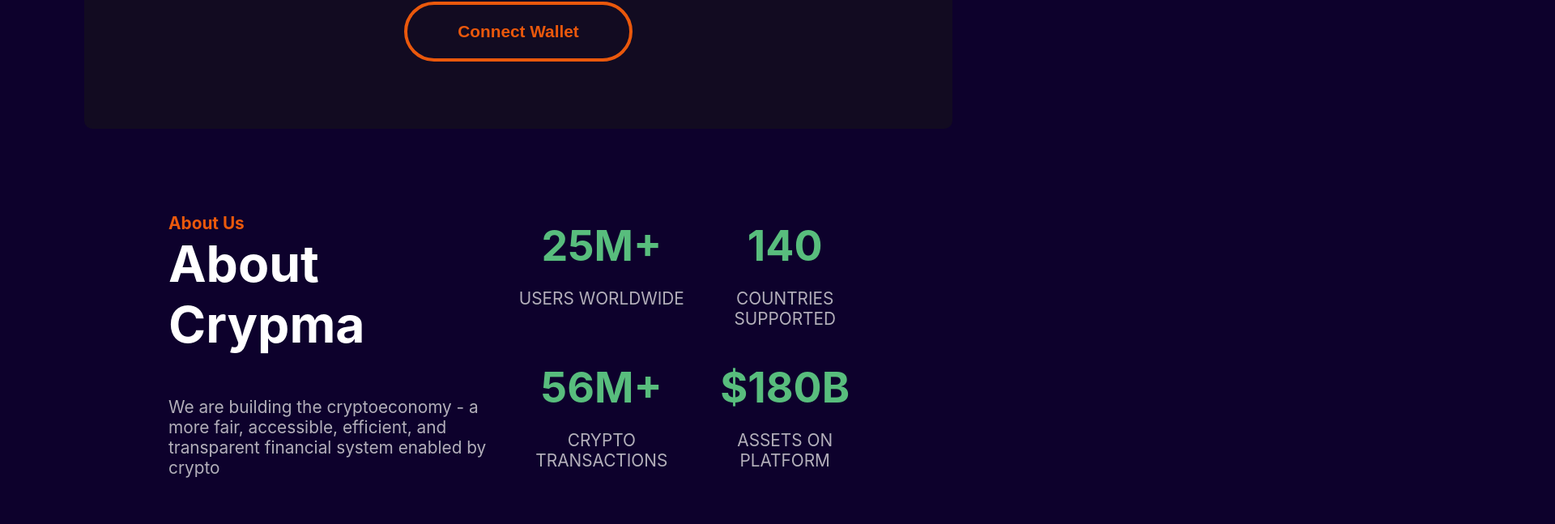
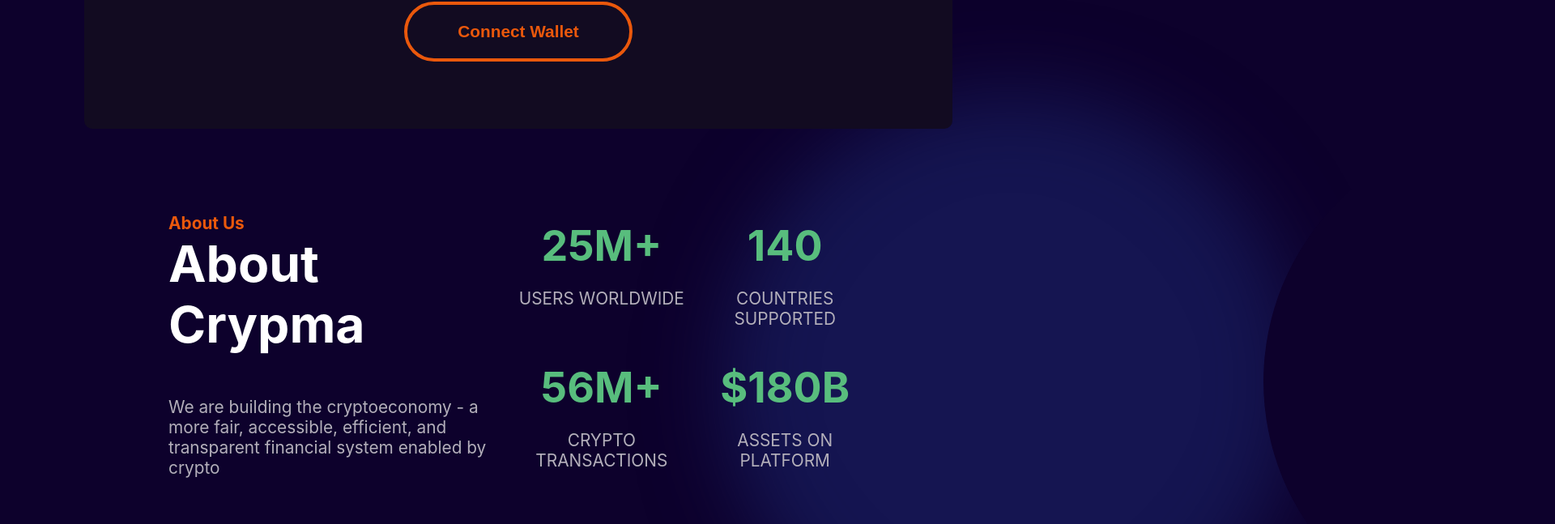
Before and after one commit to turtledev65/Crypma, a React (Vite) app: page / in a window 1280 px wide. Shown: the part 2089-2736 px from the top of the page at 81% size, 1920 px wide, since content can reach past the window. Built offline with nearby package versions, Linux system fonts and the light colour scheme; no server answers.

Commit message:
feat: add glow to the page for sections and text

```diff
--- a/src/App.tsx
+++ b/src/App.tsx
@@ -58,7 +58,7 @@ function App() {
       </Navbar>
       <Hero backgroundImg={heroBg}>
         <p className="tagline">Crypto for future</p>
-        <h1 className="font-bold color-white">Buy, Sell and Trade Crypto</h1>
+        <h1 className="font-bold color-white glow-text">Buy, Sell and Trade Crypto</h1>
         <p>Buy $500 worth of crypto and get a bonus of $50! Build a diversified portofolio with Bitcoin, Ethereum, and other popular coins</p>
         <div className="mt-2">
           <Button>Get Started</Button>
@@ -112,7 +112,7 @@ function App() {
           </ol>
           <Button outline>Connect Wallet</Button>
         </section>
-        <section id="about" className="p-5 flex flex--center flex--1">
+        <section id="about" className="p-5 flex flex--center flex--1 glow-section glow--blue">
           <div>
             <p className="tagline">About Us</p>
             <h2 className="font-bold color-white">About Crypma</h2>
@@ -170,7 +170,7 @@ function App() {
             </div>
           </div>
         </section>
-        <section id="learn" className="p-5">
+        <section id="learn" className="p-5 glow-section glow--purple">
           <div className="flex justify-between align-center">
             <div>
               <p className="tagline">About Crypto</p>
@@ -211,7 +211,7 @@ function App() {
             </article>
           </div>
         </section>
-        <section id="why-us" className="p-5 text-center">
+        <section id="why-us" className="p-5 text-center glow-section glow--blue">
           <p className="tagline">Our Speciality</p>
           <h2>WHY Choose Us</h2>
           <div className="flex flex--center flex--1">
@@ -283,7 +283,7 @@ function App() {
             </li>
           </ul>
         </section>
-        <section id="portofolio" className="p-5 text-center">
+        <section id="portofolio" className="p-5 text-center glow-section glow--purple">
           <p className="tagline">Portofolio</p>
           <h2>Create Portofolio</h2>
           <ol className="grid grid-2x2 gap-1">
--- a/src/index.css
+++ b/src/index.css
@@ -12,10 +12,14 @@
   --orange-700: #c2410c;
 
   --blue-500: #627eea;
+  --blue-800: #151551;
   --blue-900: #171b37;
+
   --green-500: #58bd7d;
   --green-900: #17232d;
+
   --purple-500: #af60ed;
+  --purple-800: #24014e;
   --purple-900: #211137;
 
   --bg: #0d012c;
@@ -26,6 +30,8 @@
 
 /* Reset */
 body {
+  overflow-x: hidden;
+
   background: var(--bg);
   color: var(--fg);
   margin: 0;
@@ -445,6 +451,11 @@ section h2 {
   transform: scaleY(-1);
 }
 
+/* Icon */
+.icon {
+  max-width: 4rem;
+}
+
 /* Utilities */
 .p-5 {
   padding: 5rem;
@@ -566,3 +577,43 @@ section h2 {
 .gap-1 {
   gap: 1rem;
 }
+
+/* Glow */
+.glow-section {
+  position: relative;
+}
+
+.glow-section::before {
+  --glow-size: 30rem;
+  content: "";
+
+  position: absolute;
+  top: 0;
+  right: calc(-1 * (calc(var(--glow-size) + 30vw)));
+  z-index: -10;
+
+  width: var(--glow-size);
+  aspect-ratio: 1;
+  border-radius: 50%;
+
+  box-shadow: calc(-1 * (var(--glow-size))) 0 100px 45px var(--glow-color);
+}
+
+:nth-child(even of .glow-section)::before {
+  left: calc(-1 * (calc(var(--glow-size) + 30vw)));
+  right: unset;
+  box-shadow: var(--glow-size) 0 100px 45px var(--glow-color);
+}
+
+
+.glow--blue {
+  --glow-color: var(--blue-800);
+}
+
+.glow--purple {
+  --glow-color: var(--purple-800);
+}
+
+.glow-text {
+  text-shadow: 0 0 60px var(--glow-color, var(--blue-500));
+}
```
